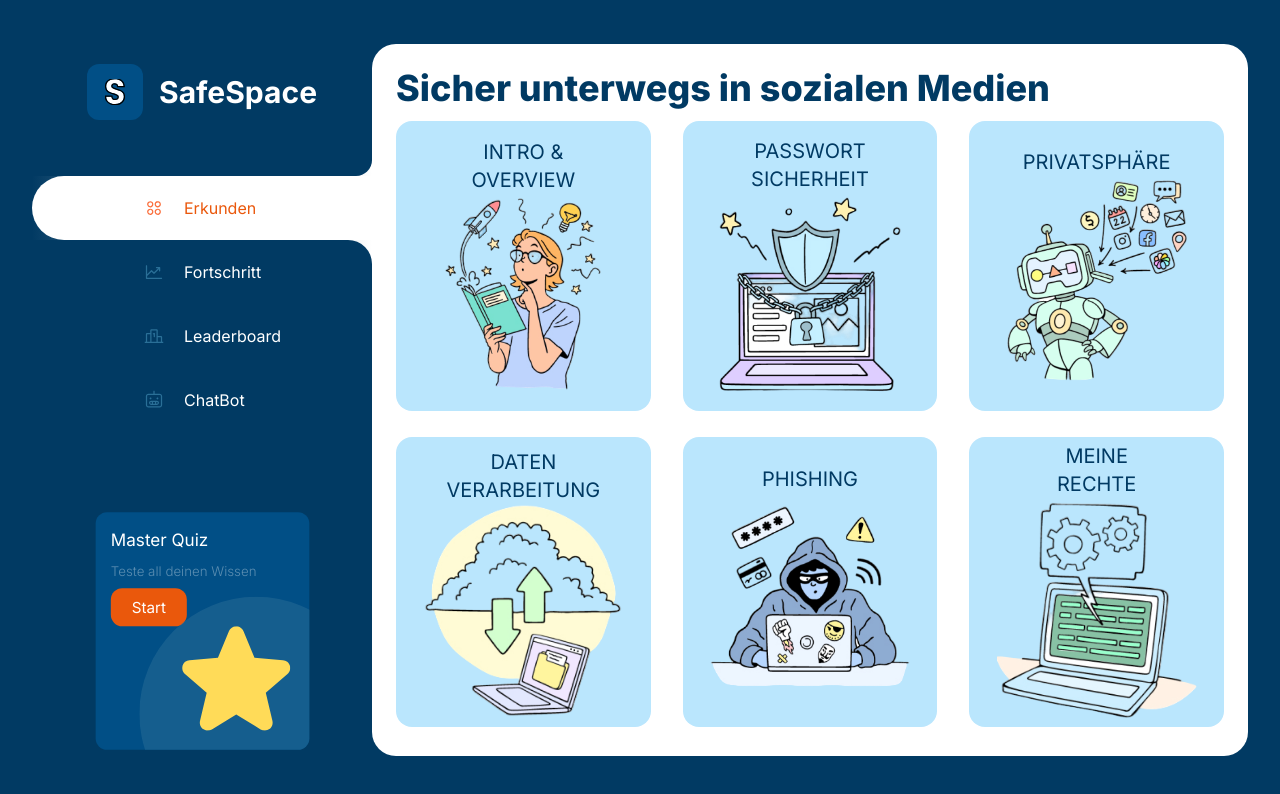
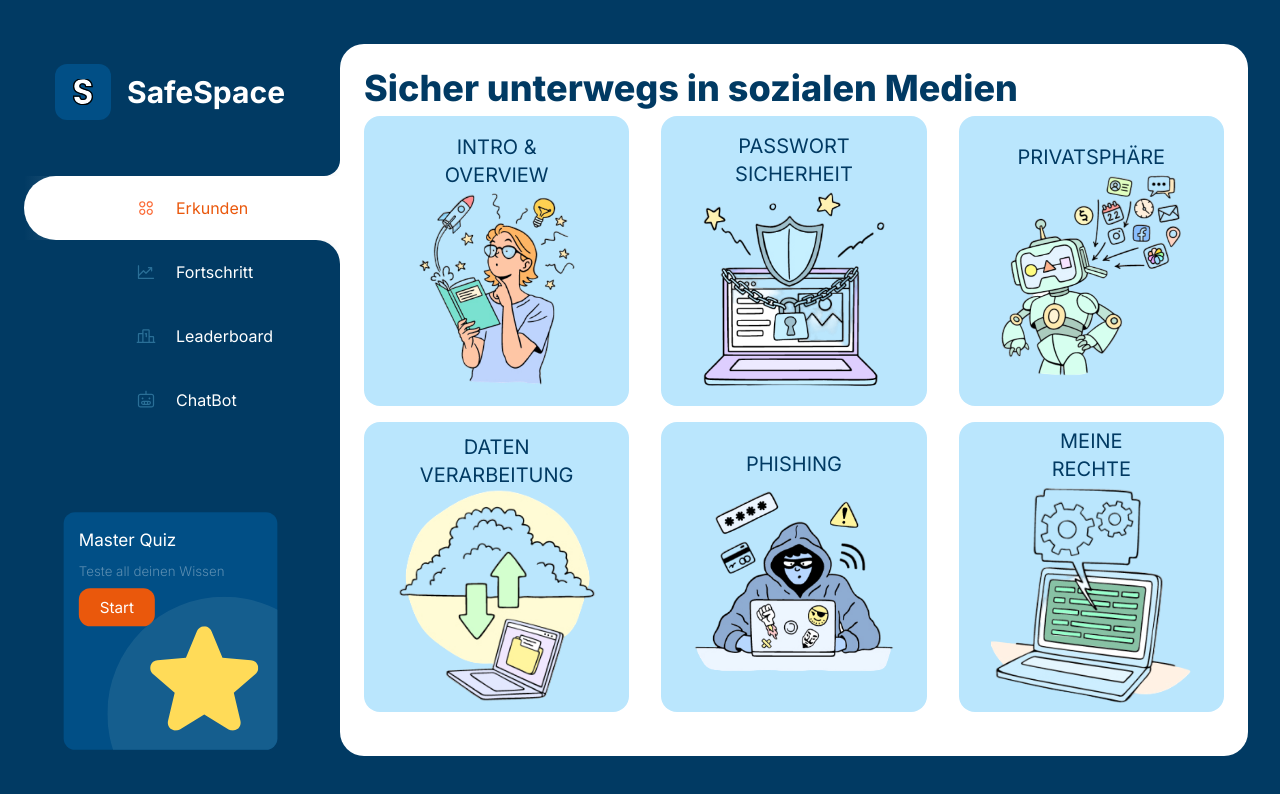
Before and after one commit to uwumarogie/ITBL-Datenschutz, a Next.js app: page /space in a window 1280 px wide. Shown: the top 794 px of the page. Built offline with nearby package versions, Linux system fonts and the light colour scheme.

Commit message:
pr comments

```diff
--- a/src/app/space/layout.tsx
+++ b/src/app/space/layout.tsx
@@ -7,7 +7,7 @@ import { Section } from "@/components/Section";
 export default function Layout({ children }: { children: React.ReactNode }) {
   return (
     <div className="bg-blue-background min-h-screen overflow-auto bg-fixed">
-      <div className="flex justify-center h-screen py-11 px-8">
+      <div className="flex justify-center h-screen py-11 pr-8">
         <div className="flex flex-col w-[340px] max-h-sidebar justify-between align-center">
           <div>
             <div className="flex flex-row space-x-4 justify-center items-center mt-5">
--- a/src/components/Section.tsx
+++ b/src/components/Section.tsx
@@ -36,7 +36,7 @@ export function Section() {
   }
 
   return (
-    <div className="justify-center items-center mt-10 min-h-48 bg-gradient-to-r from-blue-background to-white">
+    <div className="justify-center items-center mt-10 min-h-48 bg-gradient-to-r from-blue-background to-white ml-6">
       <div
         className={clsx(
           "flex items-center justify-center flex-row space-x-5 min-w-60 max-w-96 min-h-4 bg-blue-background z-30",
--- a/tailwind.config.ts
+++ b/tailwind.config.ts
@@ -17,7 +17,7 @@ const config: Config = {
         sidebar: "calc(95vh - 3rem)",
       },
       height: {
-        "reduced-40": "calc(100% - 40px)",
+        "reduced-40": "calc(100% - 60px)",
       },
     },
   },
```
